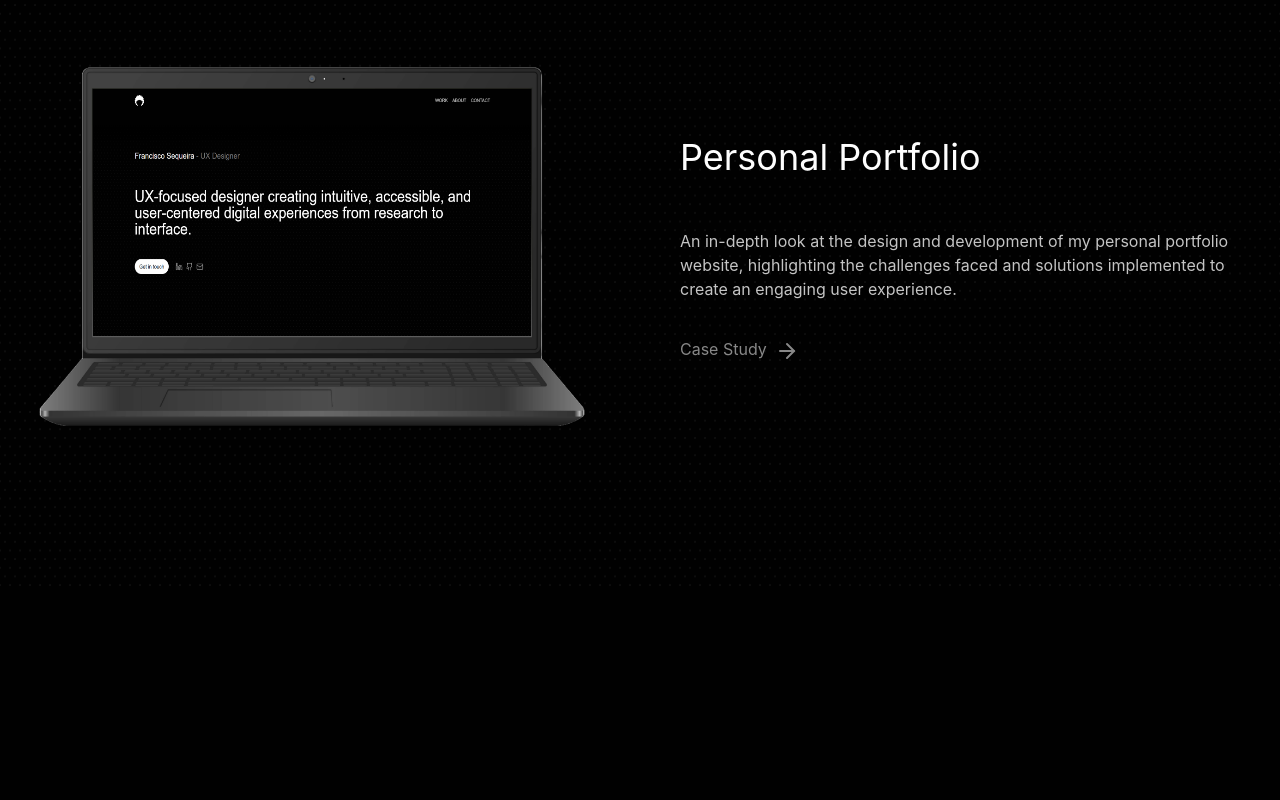
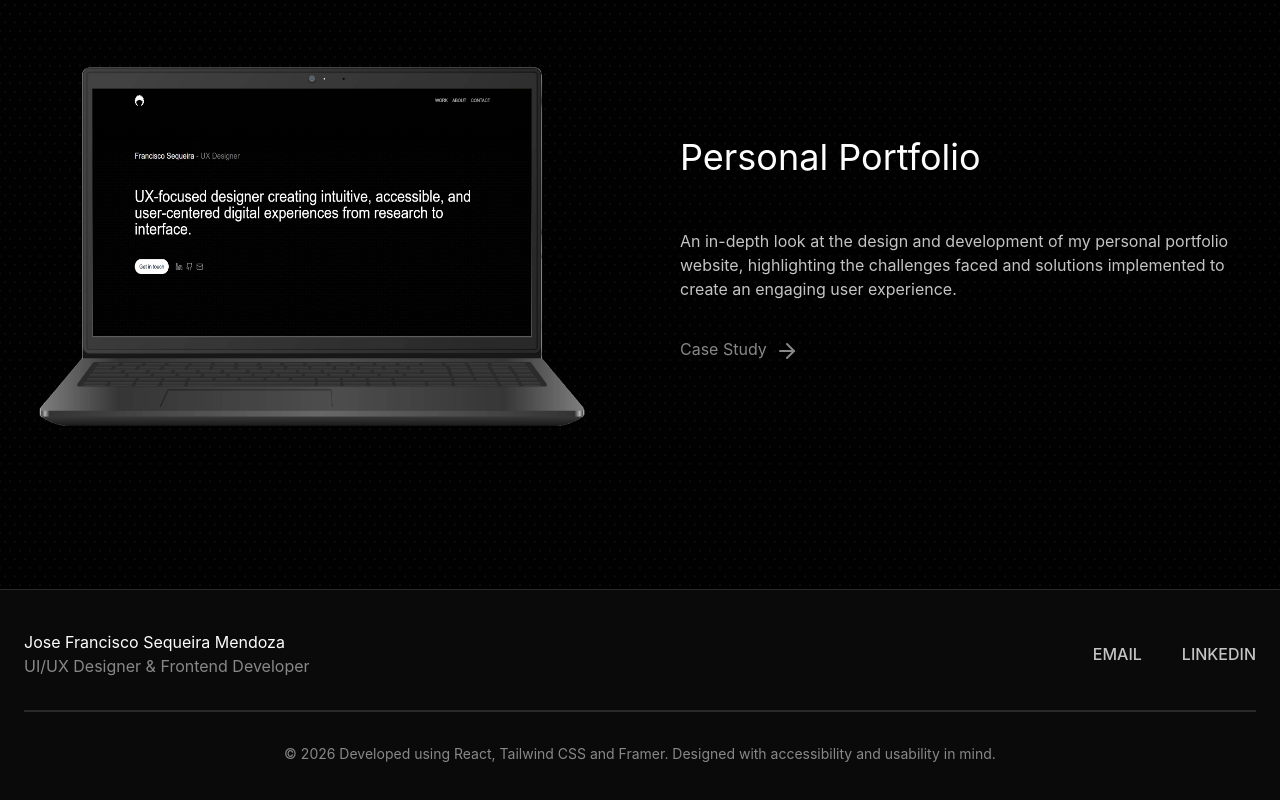
Before and after one commit to francis323/Portfolio, a React (Vite) app: page / in a window 1280 px wide. Shown: the part 1579-2379 px from the top of the page. Before the commit the page ends 2168 px from the top, so only its background shows below. Built offline with nearby package versions, Linux system fonts and the light colour scheme.

Commit message:
feat: add Footer component and integrate it into App; comment out hover effects in Hero component

```diff
--- a/src/App.jsx
+++ b/src/App.jsx
@@ -1,5 +1,6 @@
 import { BrowserRouter, Routes, Route } from "react-router-dom"
 import { NavBar } from "./components/layout/NavBar"
+import { Footer } from "./components/layout/Footer"
 import { Home } from "./components/pages/Home"
 import { ProjectDetail } from "./components/pages/ProjectDetail"
 function App() {
@@ -13,7 +14,7 @@ function App() {
           <Route path="/projects/:id" element={<ProjectDetail />} />
         </Routes>
       </main>
-
+      <Footer />
     </BrowserRouter>
   )
 }
--- a/src/components/home/Hero.jsx
+++ b/src/components/home/Hero.jsx
@@ -58,8 +58,8 @@ export function Hero() {
                             rel="noopener noreferrer"
                             href={link.href}
                             className="text-terciary hover:text-foreground hover:scale-105 transition-all duration-300"
-                            whileHover={{ scale: 1.1 }}
-                            whileTap={{ scale: 0.95 }}
+                            // whileHover={{ scale: 1.1 }}
+                            // whileTap={{ scale: 0.95 }}
                         >
                             <link.Icon />
                         </motion.a>
--- a/src/components/layout/Footer.jsx
+++ b/src/components/layout/Footer.jsx
@@ -0,0 +1,33 @@
+export function Footer() {
+    return (
+        <footer className="bg-background-secondary border-t border-stroke py-10 justify-center flex w-full">
+            <div className="max-w-308 w-full">
+                <div className="flex justify-between items-center">
+                    <div>
+                        <p>Jose Francisco Sequeira Mendoza</p>
+                        <p className="text-terciary text-base">UI/UX Designer & Frontend Developer</p>
+                    </div>
+                    <ul className="flex space-x-4 text-secondary uppercase font-medium gap-6">
+                        <li>
+                            <a href="mailto:jose.sequeiramendoza@ucr.ac.cr"
+                                target="_blank"
+                                rel="noopener noreferrer">Email</a>
+                        </li>
+                        <li>
+
+                            <a href="https://www.linkedin.com/in/francisco-sequeira-mendoza/"
+                                target="_blank"
+                                rel="noopener noreferrer">LinkedIn</a>
+
+                        </li>
+                    </ul>
+                </div>
+                <div className="border border-stroke w-full mt-8 mb-8"></div>
+                <div>
+                    <p className="text-terciary text-sm text-center">© 2026 Developed using React, Tailwind CSS and Framer. Designed with accessibility and usability in mind.</p>
+                </div>
+            </div>
+        </footer>
+
+    )
+}
```
